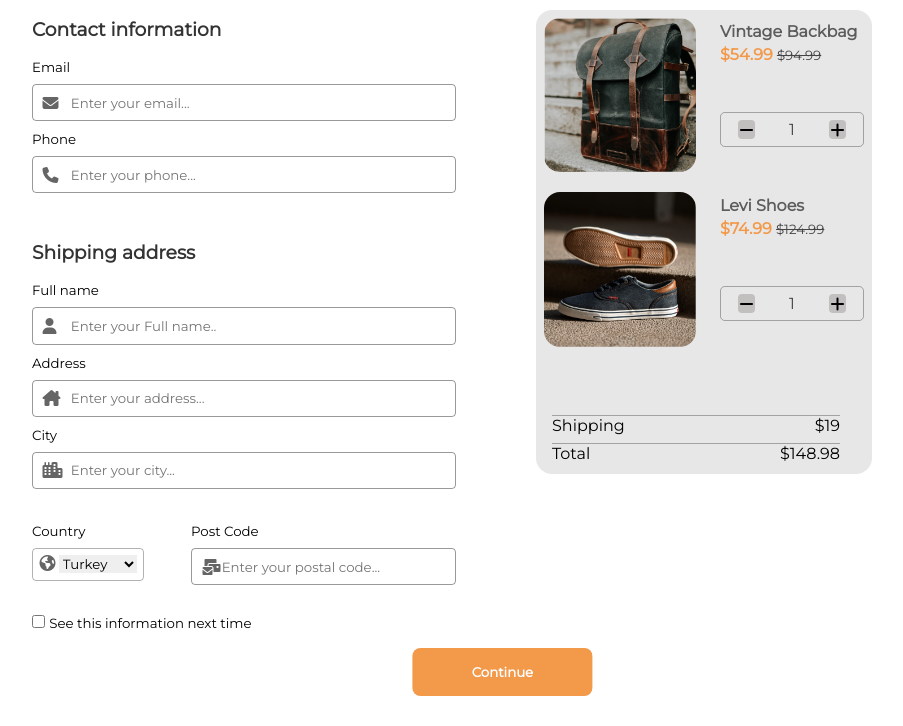
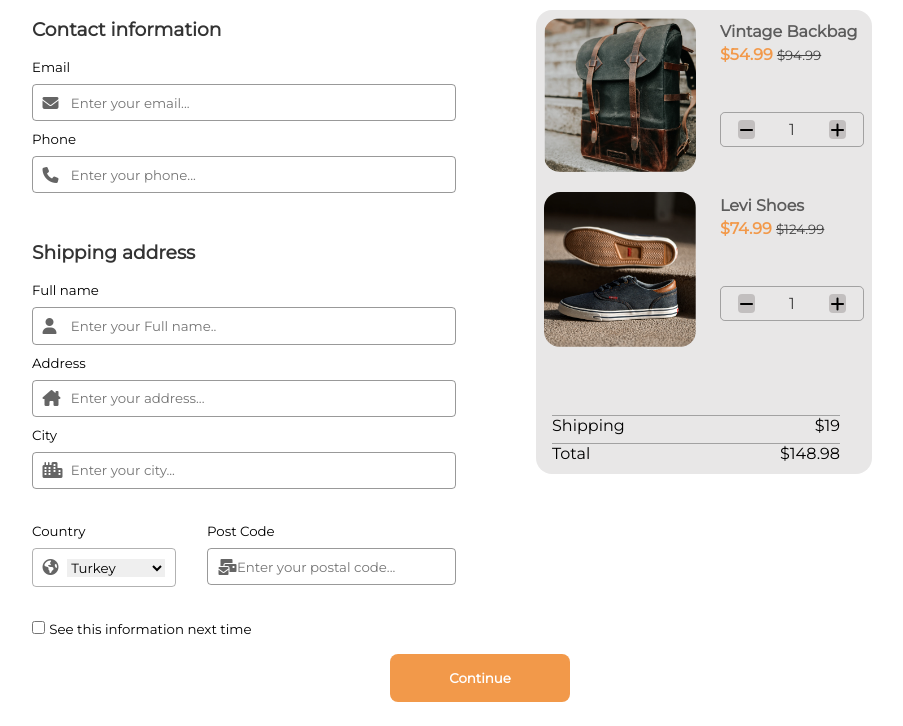
Before and after one commit to MehmetCakir1/CheckoutForm, a plain HTML site: page index.html in a window 1280 px wide. Shown: the part 77-803 px from the top of the page, without its empty margins (188-1091 px from the left). Drawn offline with Linux system fonts and the light colour scheme.

Commit message:
select option width adjusted

```diff
--- a/style.css
+++ b/style.css
@@ -120,10 +120,10 @@ input{
 }
 .country{
     margin:0.5rem 0rem 1rem;
-    padding: 0.4rem;
+    padding: 0.6rem;
     border: 0.1rem solid rgba(0,0,0,0.3);
     border-radius: 0.25rem;
-    width: 7rem;
+    width: 9rem;
     display: flex;
     justify-content: space-between;
 }
@@ -182,7 +182,7 @@ input{
         width: 35%;
     }
     .submit{
-        transform: translateX(55%);
+        transform: translateX(50%);
     }
     .cost .amount{
         margin-top: 3rem;
```
